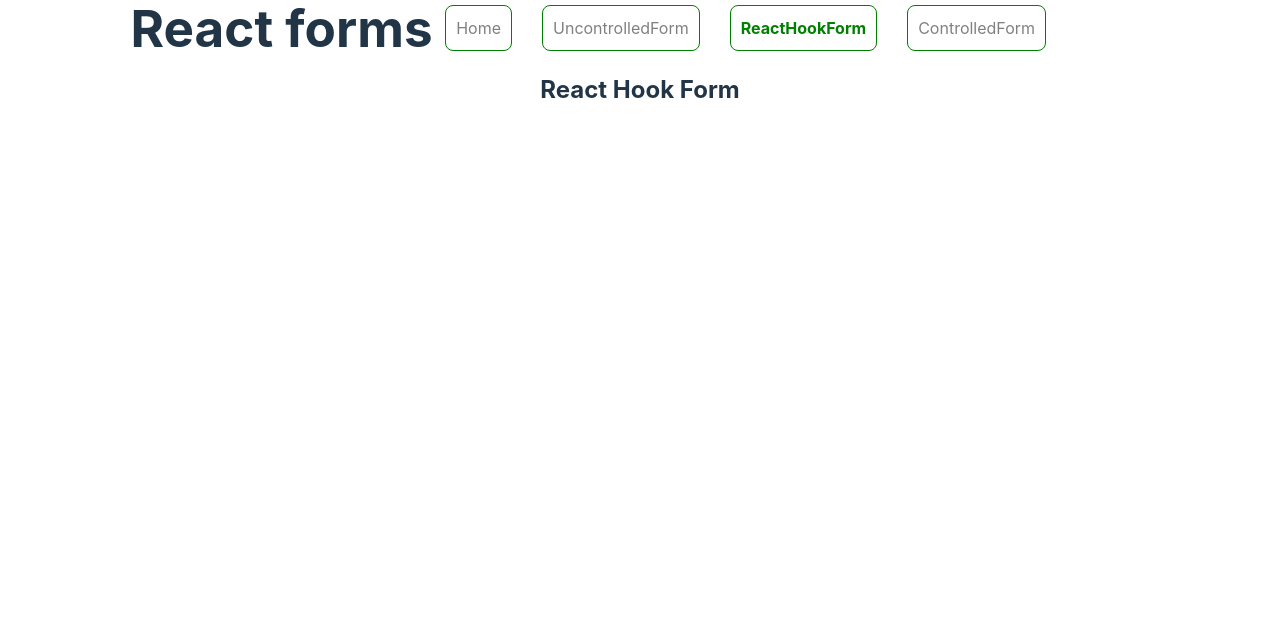
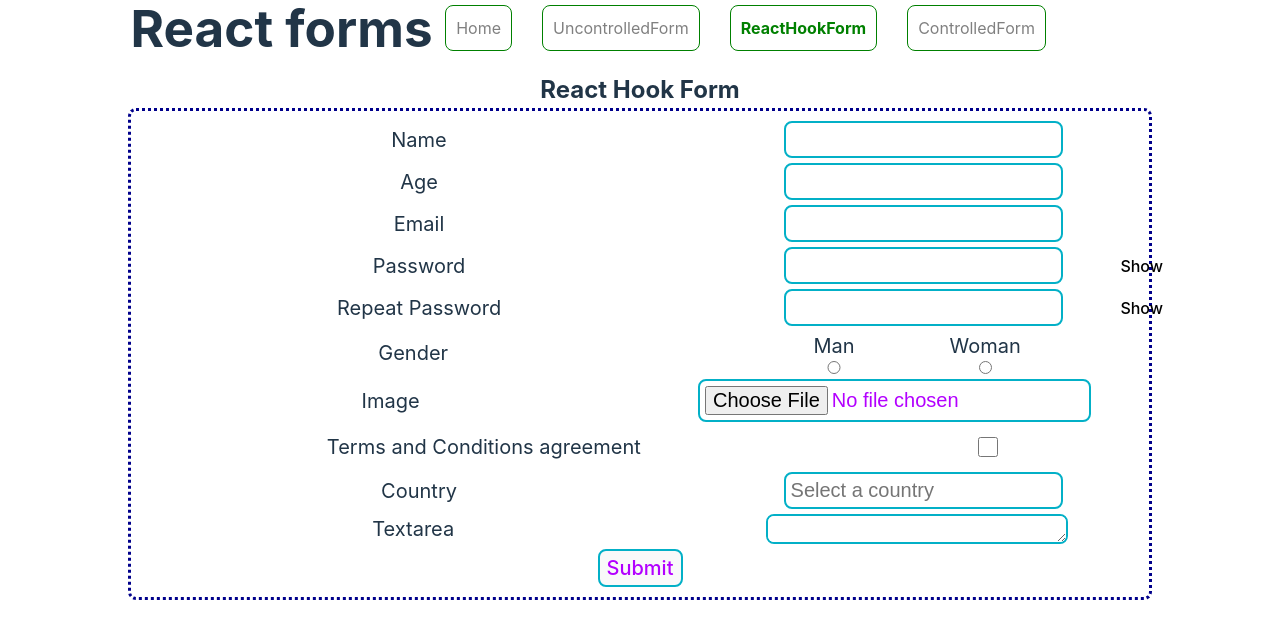
Before and after one commit to MargaritaBraun/react-task-1, a React (Vite) app: page /reactHookForm in a window 1280 px wide. Shown: the top 638 px of the page. Built offline with nearby package versions, Linux system fonts and the light colour scheme.

Commit message:
feat: add ReactHookForm

```diff
--- a/src/ReactHookForm.tsx
+++ b/src/ReactHookForm.tsx
@@ -1,7 +1,190 @@
-const ReactHookForm = () => {
+import { useForm, SubmitHandler } from 'react-hook-form';
+import formStyles from './styles/form.module.css';
+import schema from './utils/validSchema';
+import { yupResolver } from '@hookform/resolvers/yup';
+import { FC, useState } from 'react';
+import ErrorMessage from './components/errorMessage';
+import { useSelector } from 'react-redux';
+import { RootState } from './redux/store';
+import FormData from './types/formType';
+
+const ReactHookForm: FC = () => {
+  const {
+    register,
+    handleSubmit,
+    formState: { errors },
+  } = useForm<FormData>({
+    resolver: yupResolver(schema),
+  });
+
+  const onSubmit: SubmitHandler<FormData> = (data) => {
+    console.log('data', data);
+  };
+
+  const [showPassword, setShowPassword] = useState<boolean>(false);
+  const [showRepeatPassword, setShowRepeatPassword] = useState<boolean>(false);
+
+  const contries: string[] = useSelector(
+    (state: RootState) => state.controlledForm.countries
+  );
+
   return (
     <>
       <h2 className="title-form">React Hook Form</h2>
+      <div className={formStyles.container}>
+        <form className={formStyles.form} onSubmit={handleSubmit(onSubmit)}>
+          <label className={formStyles.label}>
+            <span className={formStyles.labelSpan}>Name</span>
+            <input
+              type="text"
+              className={formStyles.input}
+              {...register('name')}
+            />
+          </label>
+          {errors.name && <ErrorMessage message={errors.name.message} />}
+
+          <label className={formStyles.label}>
+            <span className={formStyles.labelSpan}>Age</span>
+            <input
+              type="number"
+              className={formStyles.input}
+              {...register('age')}
+            />
+          </label>
+          {errors.age && <ErrorMessage message={errors.age.message} />}
+
+          <label className={formStyles.label}>
+            <span className={formStyles.labelSpan}>Email</span>
+            <input
+              type="email"
+              className={formStyles.input}
+              {...register('email')}
+            />
+          </label>
+          {errors.email && <ErrorMessage message={errors.email.message} />}
+
+          <label className={formStyles.label}>
+            <span className={formStyles.labelSpan}>Password</span>
+            <input
+              type={showPassword ? 'text' : 'password'}
+              className={formStyles.input}
+              {...register('password')}
+            />
+            <button
+              type="button"
+              onClick={() => setShowPassword((prev) => !prev)}
+              className={formStyles.bthShow}
+            >
+              {showPassword ? 'Hide' : 'Show'}
+            </button>
+          </label>
+          {errors.password && (
+            <ErrorMessage message={errors.password.message} />
+          )}
+
+          <label className={formStyles.label}>
+            <span className={formStyles.labelSpan}>Repeat Password</span>
+            <input
+              type={showRepeatPassword ? 'text' : 'password'}
+              className={formStyles.input}
+              {...register('repeatPassword')}
+            />
+            <button
+              type="button"
+              onClick={() => setShowRepeatPassword((prev) => !prev)}
+              className={formStyles.bthShow}
+            >
+              {showRepeatPassword ? 'Hide' : 'Show'}
+            </button>
+          </label>
+          {errors.repeatPassword && (
+            <ErrorMessage message={errors.repeatPassword.message} />
+          )}
+
+          <div className={formStyles.div}>
+            <span className={formStyles.labelSpan}>Gender</span>
+            <div className={formStyles.divBlock}>
+              <label className={formStyles.labelGender}>
+                <span className={formStyles.labelSpan}>Man</span>
+                <input
+                  type="radio"
+                  value="man"
+                  className={formStyles.radio}
+                  {...register('gender')}
+                />
+              </label>
+
+              <label className={formStyles.labelGender}>
+                <span className={formStyles.labelSpan}>Woman</span>
+                <input
+                  type="radio"
+                  value="woman"
+                  className={formStyles.radio}
+                  {...register('gender')}
+                />
+              </label>
+            </div>
+          </div>
+          {errors.gender && <ErrorMessage message={errors.gender.message} />}
+
+          <label className={formStyles.label}>
+            <span className={formStyles.labelSpan}>Image</span>
+            <input
+              type="file"
+              accept="image/png,image/jpeg,image/jpg"
+              className={formStyles.input}
+              {...register('image')}
+            />
+          </label>
+          {errors.image && <ErrorMessage message={errors.image.message} />}
+
+          <label className={formStyles.label}>
+            <span className={formStyles.labelSpan}>
+              Terms and Conditions agreement
+            </span>
+            <input
+              type="checkbox"
+              className={formStyles.checkbox}
+              {...register('terms')}
+            />
+          </label>
+          {errors.terms && <ErrorMessage message={errors.terms.message} />}
+
+          <label className={formStyles.label} htmlFor="country">
+            <span className={formStyles.labelSpan}>Сountry</span>
+            <input
+              {...register('country')}
+              list="options"
+              placeholder="Select a country"
+              className={formStyles.input}
+              id="country"
+            />
+            <datalist id="options">
+              {contries?.map((item) => (
+                <option key={item} value={item}>
+                  {item}
+                </option>
+              ))}
+            </datalist>
+          </label>
+          {errors.country && <ErrorMessage message={errors.country.message} />}
+
+          <label className={formStyles.label}>
+            <span className={formStyles.labelSpan}>Textarea</span>
+            <textarea
+              className={`${formStyles.textarea} ${formStyles.input}`}
+              {...register('textarea')}
+            ></textarea>
+          </label>
+          {errors.textarea && (
+            <ErrorMessage message={errors.textarea.message} />
+          )}
+
+          <button className={formStyles.button} type="submit">
+            Submit
+          </button>
+        </form>
+      </div>
     </>
   );
 };
--- a/src/UncontrolledForm.tsx
+++ b/src/UncontrolledForm.tsx
@@ -59,7 +59,7 @@ const UncontrolledForm: FC = () => {
             ? 'woman'
             : null
         : fieldName === 'terms'
-          ? termsRef.current?.checked // Теперь это просто булево значение
+          ? termsRef.current?.checked
           : refs[fieldName]?.current?.value;
 
     console.log('country', contriesRef.current?.value);
--- a/src/redux/formSlice.tsx
+++ b/src/redux/formSlice.tsx
@@ -26,7 +26,6 @@ export const formSlice = createSlice({
   },
 });
 
-
 export const { addUncontrForm, setCountres, addHooksFormData } =
   formSlice.actions;
 
--- a/src/types/formErrors.ts
+++ b/src/types/formErrors.ts
@@ -5,7 +5,8 @@ interface FormErrors {
   password?: string;
   repeatPassword?: string;
   gender?: string;
-    image?: File | string;
+  // image?: File | string;
+  image?: string;
   terms?: string;
   country?: string;
   textarea?: string;
```
Also changed, not shown: src/components/errorMessage.tsx (+5 -5 lines), src/styles/index.css (+4 -4 lines), src/utils/validSchema.ts (+5 -3 lines), src/Home.tsx (line endings or trailing spaces), src/redux/contries.ts (indentation only), src/styles/navigation.module.css (line endings or trailing spaces), src/utils/converTo64Image.tsx (indentation only). Lines whose indentation alone changed are shown as unchanged.
